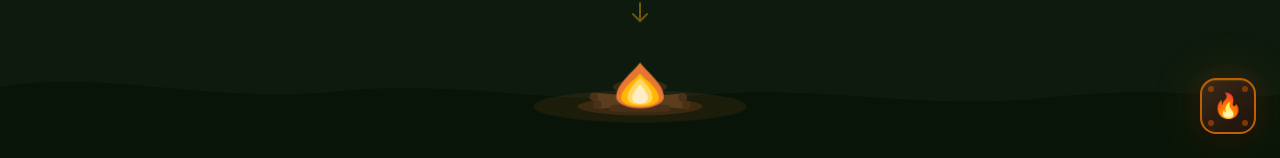
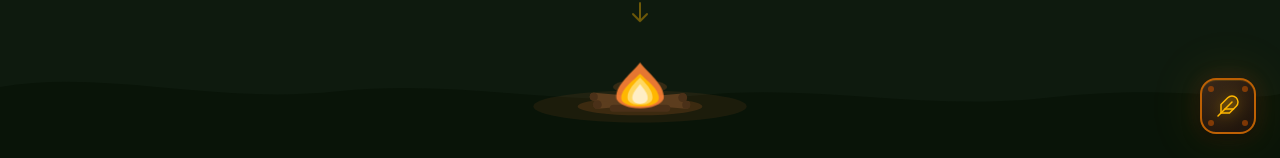
Before and after one commit to parthk279/parthk279.github.io, a Next.js app: page / in a window 1280 px wide. Shown: the part 642-800 px from the top of the page. Built offline with nearby package versions, Linux system fonts and the light colour scheme.

Commit message:
Match chatbot icon to template (gold leaf/quill)
Replace the fire emoji on the floating chat button and panel header with the template gold leaf/quill SVG; show a gold X when open.

```diff
--- a/src/components/Chatbot.tsx
+++ b/src/components/Chatbot.tsx
@@ -130,10 +130,37 @@ export default function Chatbot() {
           <span className="absolute top-1.5 right-1.5 w-1.5 h-1.5 rounded-full bg-amber-700/60" />
           <span className="absolute bottom-1.5 left-1.5 w-1.5 h-1.5 rounded-full bg-amber-700/60" />
           <span className="absolute bottom-1.5 right-1.5 w-1.5 h-1.5 rounded-full bg-amber-700/60" />
-          {/* campfire icon */}
-          <span className="text-2xl" aria-hidden="true">
-            {open ? "✕" : "🔥"}
-          </span>
+          {/* Quill-leaf icon (matches the template) */}
+          {open ? (
+            <svg
+              viewBox="0 0 24 24"
+              fill="none"
+              className="w-6 h-6 relative z-10"
+              stroke="#FFB800"
+              strokeWidth="1.5"
+              strokeLinecap="round"
+            >
+              <line x1="6" y1="6" x2="18" y2="18" />
+              <line x1="18" y1="6" x2="6" y2="18" />
+            </svg>
+          ) : (
+            <svg
+              viewBox="0 0 24 24"
+              fill="none"
+              className="w-6 h-6 relative z-10 drop-shadow-[0_0_8px_rgba(255,184,0,0.6)] group-hover:drop-shadow-[0_0_12px_rgba(255,184,0,0.8)] transition-all"
+            >
+              <path
+                d="M20.24 12.24a6 6 0 0 0-8.49-8.49L5 10.5V19h8.5z"
+                fill="rgba(255,184,0,0.15)"
+                stroke="#FFB800"
+                strokeWidth="1.5"
+                strokeLinecap="round"
+                strokeLinejoin="round"
+              />
+              <line x1="16" y1="8" x2="2" y2="22" stroke="#FFB800" strokeWidth="1.5" strokeLinecap="round" />
+              <line x1="17.5" y1="15" x2="9" y2="15" stroke="#FFB800" strokeWidth="1.5" strokeLinecap="round" />
+            </svg>
+          )}
         </div>
         {!open && (
           <span
@@ -159,8 +186,19 @@ export default function Chatbot() {
         <div className="rounded-2xl overflow-hidden wood-card shadow-[0_8px_40px_rgba(0,0,0,0.6)]">
           {/* Header */}
           <div className="flex items-center gap-3 px-4 py-3 border-b border-primary/20 bg-gradient-to-r from-[#3a2a1a] to-[#2a1c10]">
-            <span className="w-9 h-9 rounded-xl flex items-center justify-center bg-primary/20 border border-gold/40 text-lg">
-              🔥
+            <span className="w-9 h-9 rounded-xl flex items-center justify-center bg-primary/20 border border-gold/40">
+              <svg viewBox="0 0 24 24" fill="none" className="w-5 h-5">
+                <path
+                  d="M20.24 12.24a6 6 0 0 0-8.49-8.49L5 10.5V19h8.5z"
+                  fill="rgba(255,184,0,0.15)"
+                  stroke="#FFB800"
+                  strokeWidth="1.5"
+                  strokeLinecap="round"
+                  strokeLinejoin="round"
+                />
+                <line x1="16" y1="8" x2="2" y2="22" stroke="#FFB800" strokeWidth="1.5" strokeLinecap="round" />
+                <line x1="17.5" y1="15" x2="9" y2="15" stroke="#FFB800" strokeWidth="1.5" strokeLinecap="round" />
+              </svg>
             </span>
             <div>
               <p className="font-display font-bold text-parchment text-sm leading-tight">
```
